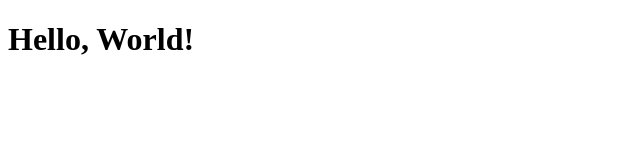
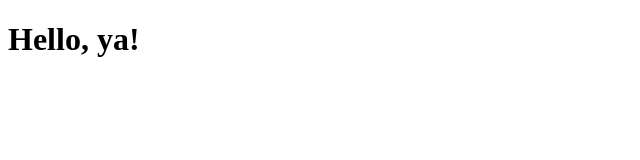
Before and after one commit to sstasusho/pomidor, a plain HTML site: page index.html in a window 1280 px wide. Shown: the whole page, without its empty margins (0-640 px from the left). Drawn offline with Linux system fonts and the light colour scheme.

Commit message:
змінив заголовок

```diff
--- a/index.html
+++ b/index.html
@@ -7,6 +7,6 @@
     <link rel="stylesheet" href="style.css">
 </head>
 <body>
-    <h1>Hello, World!</h1>
+    <h1>Hello, ya!</h1>
 </body>
 </html>
```
